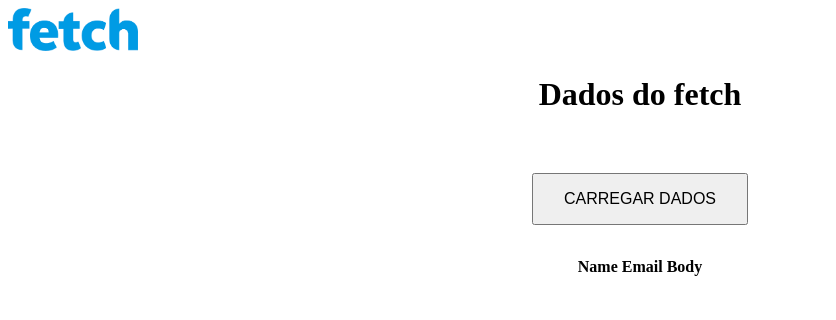
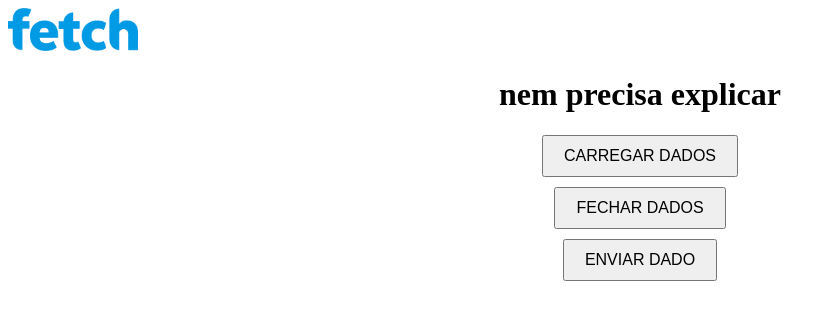
Before and after one commit to kauanleandr/fetch_vue.js, a Vue app: page / in a window 1280 px wide. Shown: the top 320 px of the page, without its empty margins (0-836 px from the left). Built offline with nearby package versions, Linux system fonts and the light colour scheme.

Commit message:
bo pra resolver em casa

```diff
--- a/src/components/HelloWorld.vue
+++ b/src/components/HelloWorld.vue
@@ -93,20 +93,19 @@ a {
 
 
 <template>
-
-    <h1>Dados do fetch</h1>
+  <h1>nem precisa explicar</h1>
   <div class="button1-1">
     <button @click="fetchData">CARREGAR DADOS</button>
   </div>
+  <div class="button2-2">
+    <button @click="fetch_feche">FECHAR DADOS</button>
+  </div>
+  <div class="button3-3">
+    <button @click="fetch_carregar">ENVIAR DADO</button>
+  </div>
 
   <table class="mt-5 table">
-    <thead>
-      <tr>
-        <th>Name</th>
-        <th>Email</th>
-        <th>Body</th>
-      </tr>
-    </thead>
+
     <tbody>
       <tr v-for="item in items" :key="item.id">
         <td>{{ item.name }}</td>
@@ -129,17 +128,32 @@ a {
     };
   },
   methods: {
+    async fetch_carregar(){
+    fetch('https://jsonplaceholder.typicode.com/comments',{
+      method:'post',
+      body: JSON.stringify({
+        posId:'2037',
+        id:'234',
+        name:'paralelepipedo',
+        email:'paralelepipedo.gmail.com',
+        body:'dolor veritatis ipsum accusamus quae voluptates sint voluptatum et\nharum saepe dolorem enim\nexpedita placeat qui quidem aut et et est\nminus odit qui possimus qui saepe'
+        })
+      })
+      .then(response => response.json())
+      .then(json => console.log('form data',json));
+    },
     async fetchData() {
       try {
         const response = await fetch('https://jsonplaceholder.typicode.com/comments');
-          if (!response.ok) {
-            throw new Error('Erro na rede');
+        const data = await response.json();
+        this.items = data;
+        console.log(this.items);
+      } catch (error) {
+        console.error;
       }
-          const data = await response.json();
-          console.log(data); // Exibe os dados no console
-        } catch (error) {
-          console.error('Erro ao buscar dados:', error);
-        }
+    },
+    fetch_feche() {
+      this.items = [];
     }
   }
 }
@@ -150,12 +164,31 @@ a {
     height: auto;
 }
 
+button {
+  font-size: 16px;
+  padding: 10px 20px;
+  margin-bottom: 10px;
+}
 .button1-1 {
   -webkit-font-smoothing: antialiased;
   -moz-osx-font-smoothing: grayscale;
   text-align: center;
   color: black;
-  margin-top: 60px;
+  margin-top: 0px;
+}
+.button2-2 {
+  -webkit-font-smoothing: antialiased;
+  -moz-osx-font-smoothing: grayscale;
+  text-align: center;
+  color: black;
+  margin-top: 0px;
+}
+.button3-3{
+  -webkit-font-smoothing: antialiased;
+  -moz-osx-font-smoothing: grayscale;
+  text-align: center;
+  color: black;
+  margin-top: 0px;
 }
 
 h1 {
@@ -170,10 +203,4 @@ table {
   justify-content: center;
   align-items: center;
 }
-
-button {
-  font-size: 16px;
-  padding: 15px 30px;
-  margin-bottom: 30px;
-}
 </style>
```
Lines whose indentation alone changed are shown as unchanged.
